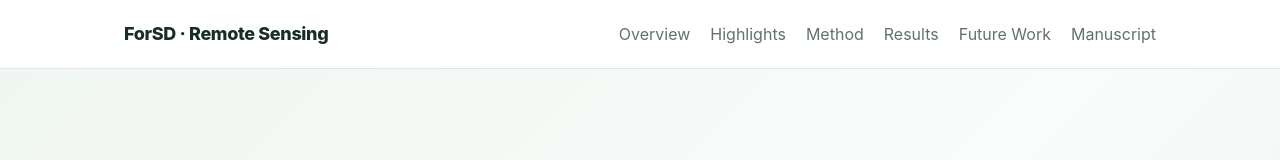
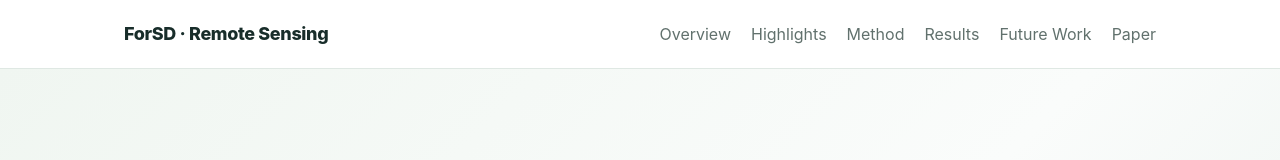
Before and after one commit to zmaomia/ForSD-remote-sensing, a plain HTML site: page index.html in a window 1280 px wide. Shown: the top 160 px of the page. Drawn offline with Linux system fonts and the light colour scheme.

Commit message:
Rename 'Manuscript' link to 'Paper'

```diff
--- a/index.html
+++ b/index.html
@@ -110,7 +110,7 @@
         <a href="#method">Method</a>
         <a href="#results">Results</a>
         <a href="#future-work">Future Work</a>
-        <a href="#publication">Manuscript</a>
+        <a href="#publication">Paper</a>
       </nav>
     </div>
   </header>
```
